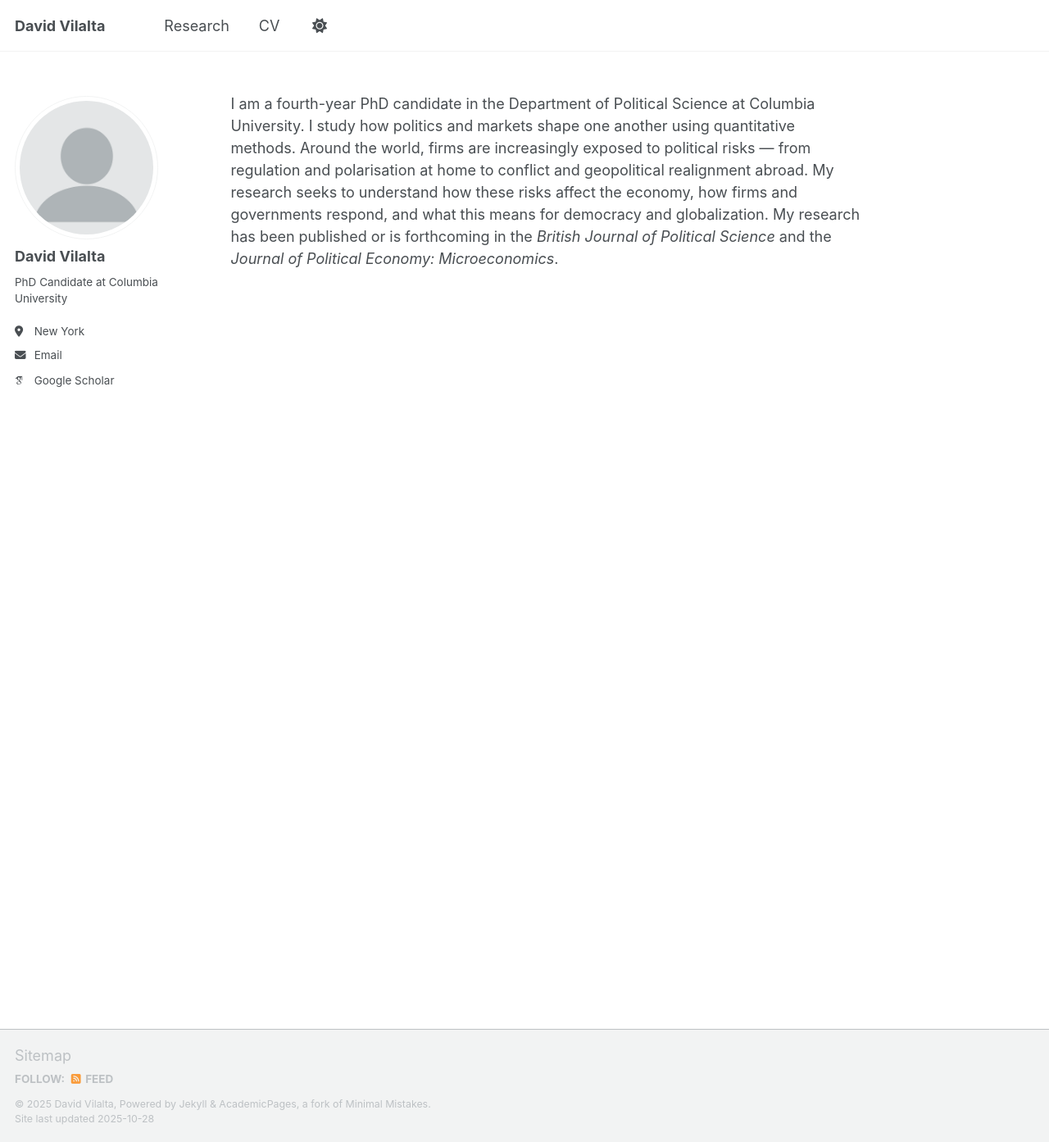
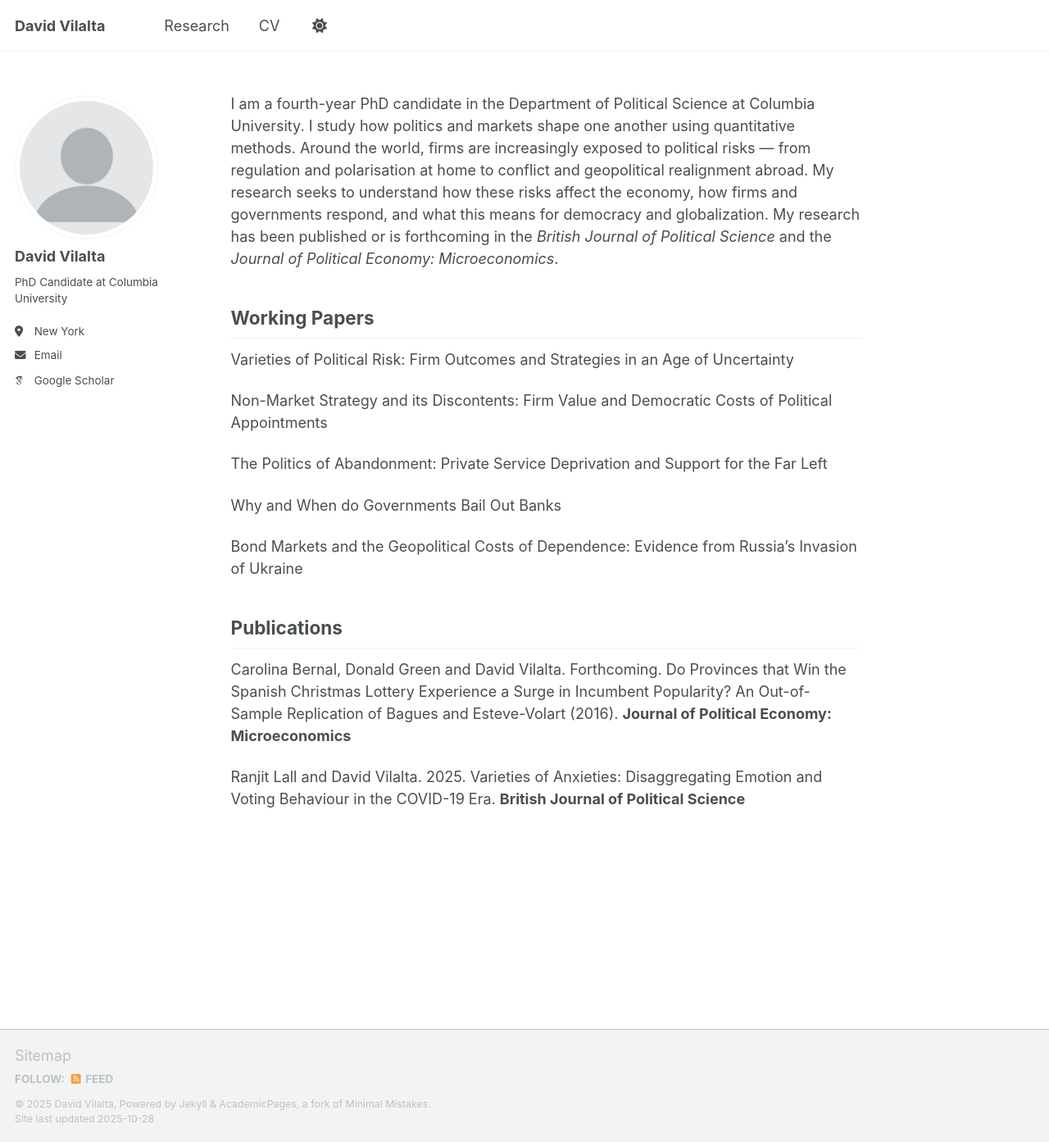
Before and after one commit to davidvilalta/davidvilalta.github.io, a Jekyll site: the page built from _pages/about.md, in a window 1280 px wide and 1393 px high. Shown: the whole window at 82% size. Built offline with Jekyll 4.4.1, drawn with Linux system fonts in a browser that asks for light colours; some web fonts are replaced; a script that is not in the unit is left out.

Commit message:
Update about.md

```diff
--- a/_pages/about.md
+++ b/_pages/about.md
@@ -8,3 +8,21 @@ redirect_from:
 ---
 
 I am a fourth-year PhD candidate in the Department of Political Science at Columbia University. I study how politics and markets shape one another using quantitative methods. Around the world, firms are increasingly exposed to political risks — from regulation and polarisation at home to conflict and geopolitical realignment abroad. My research seeks to understand how these risks affect the economy, how firms and governments respond, and what this means for democracy and globalization. My research has been published or is forthcoming in the _British Journal of Political Science_ and the _Journal of Political Economy: Microeconomics_.
+
+## Working Papers
+
+Varieties of Political Risk: Firm Outcomes and Strategies in an Age of Uncertainty
+
+Non-Market Strategy and its Discontents: Firm Value and Democratic Costs of Political Appointments
+
+The Politics of Abandonment: Private Service Deprivation and Support for the Far Left
+
+Why and When do Governments Bail Out Banks
+
+Bond Markets and the Geopolitical Costs of Dependence: Evidence from Russia’s Invasion of Ukraine
+
+## Publications
+
+Carolina Bernal, Donald Green and David Vilalta. Forthcoming. Do Provinces that Win the Spanish Christmas Lottery Experience a Surge in Incumbent Popularity? An Out-of-Sample Replication of Bagues and Esteve-Volart (2016). **Journal of Political Economy: Microeconomics**
+
+Ranjit Lall and David Vilalta. 2025. Varieties of Anxieties: Disaggregating Emotion and Voting Behaviour in the COVID-19 Era. **British Journal of Political Science**
```
